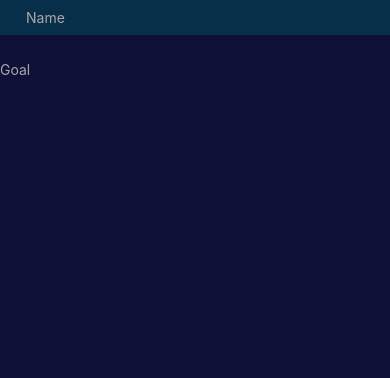
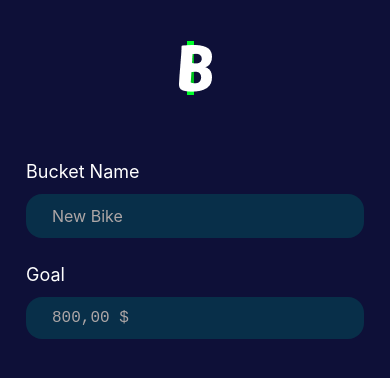
Before and after one commit to AtanasovCode/bucket-bank-native, a React Native app: screen /Input in a window 390 px wide. Shown: the top 378 px of the page. Built offline with nearby package versions, Linux system fonts and the light colour scheme.

Commit message:
added input styling

```diff
--- a/routes/Input.jsx
+++ b/routes/Input.jsx
@@ -3,7 +3,9 @@ import { useState } from "react";
 import { View, Text, TextInput, TouchableHighlight } from "react-native";
 import { StyleSheet, Dimensions, } from "react-native";
 import AsyncStorage from "@react-native-async-storage/async-storage";
+import { SafeAreaView } from "react-native-safe-area-context";
 import { theme } from "../Colors";
+import Header from "../components/Header";
 
 const Input = ({
     navigation,
@@ -13,25 +15,38 @@ const Input = ({
     const [goal, setGoal] = useState("");
 
     return (
-        <View style={[styles.container, { backgroundColor: theme.background }]}>
+        <SafeAreaView style={[styles.container, { backgroundColor: theme.background }]}>
+            <Header />
+            <View style={[styles.wrapper]}>
+                <Text style={[styles.text]}>
+                    Bucket Name
+                </Text>
                 <TextInput
                     style={[styles.input, { backgroundColor: theme.inactive }]}
                     value={name}
-                placeholder="Name"
+                    placeholder="New Bike"
                     placeholderTextColor={"#ada6a6"}
                     onChangeText={(value) => {
                         setName(value)
                     }}
                 />
+            </View>
+            <View style={[styles.wrapper]}>
+                <Text style={[styles.text]}>
+                    Goal
+                </Text>
                 <TextInput
+                    style={[styles.input, styles.money, { backgroundColor: theme.inactive }]}
                     value={goal}
-                placeholder="Goal"
+                    placeholder="800,00 $"
+                    keyboardType="numeric"
                     placeholderTextColor={"#ada6a6"}
                     onChangeText={(value) => {
                         setGoal(value)
                     }}
                 />
             </View>
+        </SafeAreaView>
     );
 }
 
@@ -39,12 +54,27 @@ const styles = StyleSheet.create({
     container: {
         flex: 1,
     },
+    wrapper: {
+        marginBottom: 26,
+        marginLeft: 26,
+        marginRight: 26,
+    },
     input: {
-        padding: 9,
+        padding: 12,
         paddingLeft: 26,
         paddingRight: 26,
         color: "#fff",
-        marginBottom: 26,
+        borderRadius: 16,
+        fontSize: 16,
+    },
+    text: {
+        color: "#fff",
+        fontSize: 18,
+        textAlign: "left",
+        marginBottom: 12,
+    },
+    money: {
+        fontFamily: "monospace",
     },
 })
 
```
Lines whose indentation alone changed are shown as unchanged.
